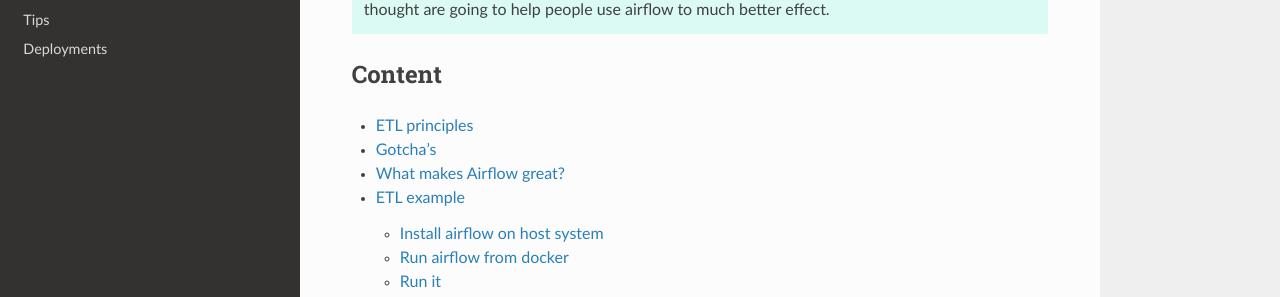
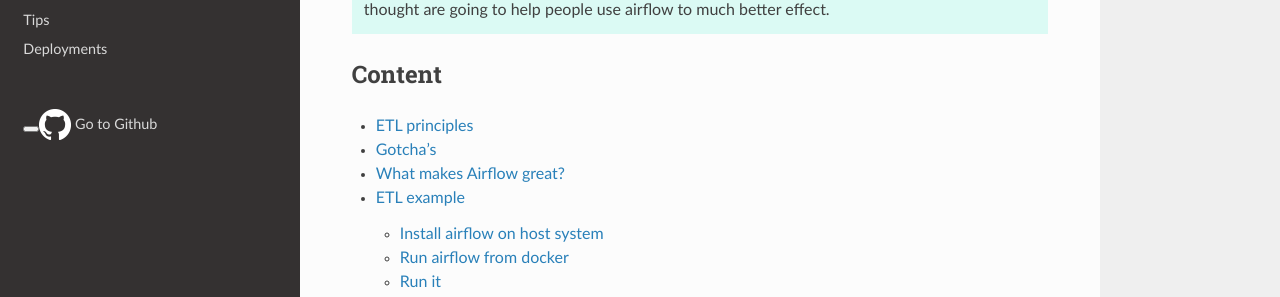
Before and after one commit to analystAlice/etl-with-airflow, a Sphinx documentation site: the page built from docs/index.rst, in a window 1280 px wide. Shown: the part 408-705 px from the top of the page. Built offline with Sphinx 7.4.7 and the Read the Docs theme 2.0.0, drawn with Linux system fonts in a browser that asks for light colours.

Commit message:
Add github link to index page

```diff
--- /dev/null
+++ b/docs/_templates/layout.html
@@ -0,0 +1,9 @@
+{% extends "!layout.html" %}
+
+  {% block menu %}
+    {{ super() }}
+    <br/>
+    <br/>
+    <a href="https://github.com/gtoonstra/etl-with-airflow"><img src="_images/GitHub-Mark-Light-32px.png">&nbsp;Go to Github</a>
+  {% endblock %}
+github.com
--- a/docs/conf.py
+++ b/docs/conf.py
@@ -148,7 +148,8 @@ html_title = u'ETL Best Practices with Airflow v1.8'
 # The name of an image file (relative to this directory) to place at the top
 # of the sidebar.
 #
-# html_logo = None
+# html_logo = "img/GitHub-Mark-32px.png"
+
 
 # The name of an image file (relative to this directory) to use as a favicon of
 # the docs.  This file should be a Windows icon file (.ico) being 16x16 or 32x32
--- a/docs/etlexample.rst
+++ b/docs/etlexample.rst
@@ -35,7 +35,11 @@ Note that in order to complete this tutorial you need to install the extra postg
 Go to the github project page of this documentation project, where you can download the example
 source code, DAGs, SQL and scripts to generate the databases and load it with data:
 
+.. image:: img/GitHub-Mark-32px.png
+
 `Documentation Github Project <https://github.com/gtoonstra/etl-with-airflow/>`_
+
+.. image:: img/GitHub-Mark-Light-32px.png
 
 Clone this project locally somewhere.
 
```
Also changed, not shown: docs/img/GitHub-Mark-32px.png (added), docs/img/GitHub-Mark-Light-32px.png (added), docs/index.rst (line endings or trailing spaces).
